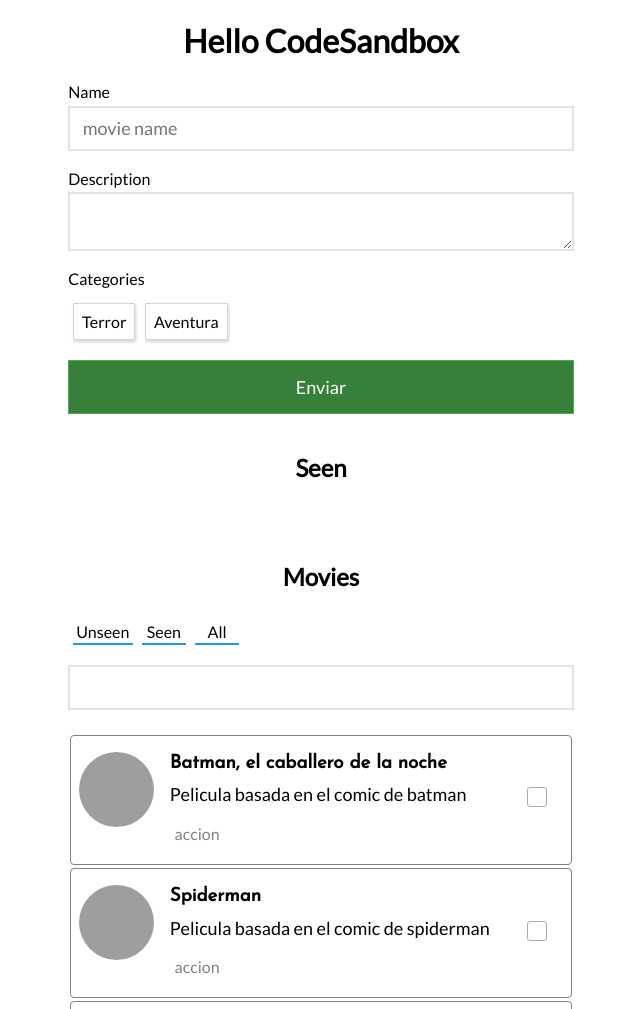
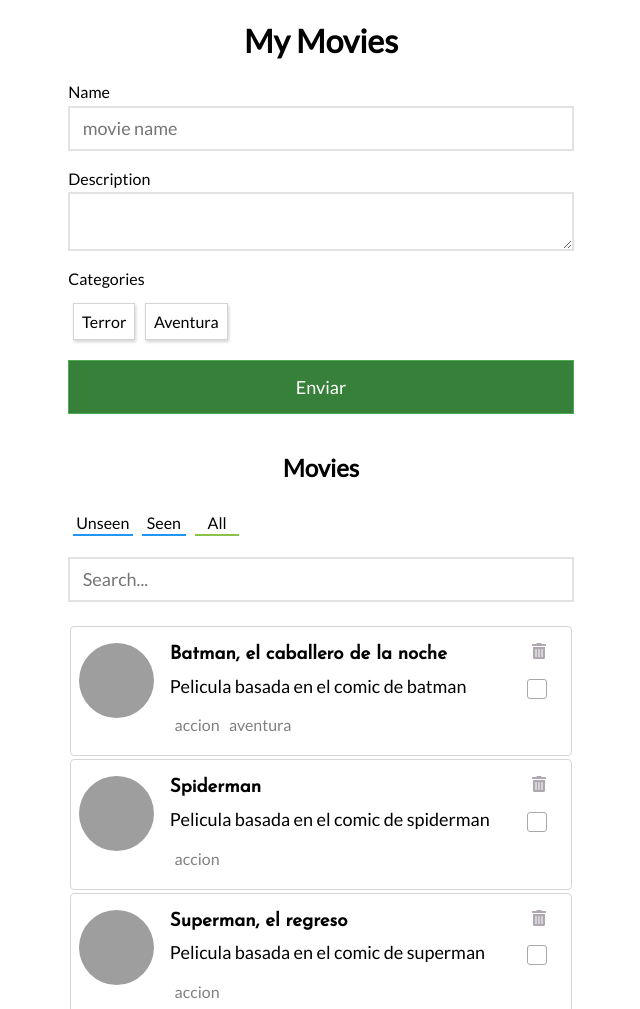
Before and after one commit to hlebon/movies, a React app: page / in a window 1280 px wide. Shown: the top 1009 px of the page, without its empty margins (319-959 px from the left). Built offline with nearby package versions, Linux system fonts and the light colour scheme; grey boxes are pictures that could not be loaded.

Commit message:
feat: FilterLink

```diff
--- a/package.json
+++ b/package.json
@@ -8,6 +8,7 @@
     "prop-types": "15.6.2",
     "react": "16.3.2",
     "react-dom": "16.3.2",
+    "react-icons": "3.0.5",
     "react-scripts": "1.1.4"
   },
   "devDependencies": {},
--- a/src/Movie.js
+++ b/src/Movie.js
@@ -1,12 +1,23 @@
 import React from "react";
 import PropTypes from "prop-types";
+import { FaTrashAlt } from "react-icons/fa";
 import Checkbox from "./Checkbox";
 
-function Movie({ movie, onCheck }) {
+function Movie({ movie, onCheck, onDelete }) {
   const { name, description, genres, status, image } = movie;
-  console.log(movie);
   return (
     <div className="movie">
+      <div style={{ position: "absolute", right: 0, padding: "0 1em" }}>
+        <FaTrashAlt
+          style={{ cursor: "pointer" }}
+          color="#afa7b1"
+          onClick={() => {
+            if (onDelete) {
+              onDelete(movie);
+            }
+          }}
+        />
+      </div>
       <div className="movie-content">
         <div>
           <img src={image} alt="Batman" />
@@ -41,7 +52,8 @@ Movie.propTypes = {
     image: PropTypes.string.isRequired,
     status: PropTypes.bool
   }).isRequired,
-  onCheck: PropTypes.func
+  onCheck: PropTypes.func,
+  onDelete: PropTypes.func
 };
 
 export default Movie;
--- a/src/Movies.js
+++ b/src/Movies.js
@@ -8,18 +8,22 @@ class Movies extends Component {
     return (
       <div className="movies">
         <h2>{title}</h2>
-        {movies.length > 0 && <div>{children}</div>}
+        <div>{children}</div>
         <ul>
           {movies.map(movie => {
             return (
               <li
                 key={movie.name}
                 style={{
-                  border: "1px solid gray",
+                  border: "1px solid #d6d6d6",
                   padding: ".5em"
                 }}
               >
-                <Movie movie={movie} onCheck={this.props.onCheck} />
+                <Movie
+                  movie={movie}
+                  onCheck={this.props.onCheck}
+                  onDelete={this.props.onDelete}
+                />
               </li>
             );
           })}
@@ -32,7 +36,8 @@ class Movies extends Component {
 Movies.propTypes = {
   movies: PropTypes.array.isRequired,
   displaySearch: PropTypes.bool,
-  onCheck: PropTypes.func.isRequired
+  onCheck: PropTypes.func.isRequired,
+  onDelete: PropTypes.func.isRequired
 };
 
 export default Movies;
--- a/src/MultiCheckBox.js
+++ b/src/MultiCheckBox.js
@@ -3,7 +3,7 @@ import PropTypes from "prop-types";
 
 class MultiCheckBox extends Component {
   state = {
-    values: []
+    values: this.props.activeValues
   };
 
   _onClick = e => {
@@ -14,6 +14,30 @@ class MultiCheckBox extends Component {
   };
 
   handleValues = value => {
+    if (this.props.multi) {
+      this.handleMultiValues(value);
+    } else {
+      this.handleSingleValue(value);
+    }
+  };
+
+  handleSingleValue = value => {
+    const { values } = this.state;
+    if (!values.includes(value)) {
+      this.setState(
+        {
+          values: value
+        },
+        () => {
+          if (this.props.onClick) {
+            this.props.onClick(this.state.values);
+          }
+        }
+      );
+    }
+  };
+
+  handleMultiValues = value => {
     const { values } = this.state;
     if (values.includes(value)) {
       this.setState(
@@ -40,14 +64,13 @@ class MultiCheckBox extends Component {
     }
   };
 
-  onClickStyle = clicked => {
+  activeBtnStyle = clicked => {
     let style = {};
     if (clicked && this.props.multi) {
       style = { backgroundColor: "#99c6f3" };
     } else if (clicked && !this.props.multi) {
-      style = { borderColor: "#99c6f3", outline: "none" };
+      style = { borderColor: "#8bc34a", outline: "none" };
     }
-    console.log("style", style);
     return style;
   };
 
@@ -64,7 +87,7 @@ class MultiCheckBox extends Component {
                 onClick={this._onClick}
                 value={value}
                 className={className}
-                style={this.onClickStyle(included)}
+                style={this.activeBtnStyle(included)}
               >
                 {value}
               </button>
@@ -79,13 +102,15 @@ class MultiCheckBox extends Component {
 MultiCheckBox.defaultProps = {
   values: [],
   className: "checkBtn",
-  multi: false
+  multi: false,
+  activeValues: []
 };
 
 MultiCheckBox.propTypes = {
   values: PropTypes.array.isRequired,
   className: PropTypes.string,
-  multi: PropTypes.bool
+  multi: PropTypes.bool,
+  activeValues: PropTypes.array
 };
 
 export default MultiCheckBox;
--- a/src/index.js
+++ b/src/index.js
@@ -10,7 +10,7 @@ const movies = [
   {
     name: "Batman, el caballero de la noche",
     description: "Pelicula basada en el comic de batman",
-    genres: ["accion"],
+    genres: ["accion", "aventura"],
     status: false,
     image: "https://i.ebayimg.com/images/g/z54AAOSw7p5ajZmL/s-l300.jpg"
   },
@@ -33,7 +33,8 @@ const movies = [
 class App extends React.Component {
   state = {
     movies: movies,
-    moviesSeen: []
+    filter: "All",
+    searchText: ""
   };
 
   _onSubmit = movie => {
@@ -50,7 +51,15 @@ class App extends React.Component {
     });
   };
 
-  _addToSeen1 = movie => {
+  _onDelete = movie => {
+    this.setState(currentState => {
+      return {
+        movies: currentState.movies.filter(m => m.name !== movie.name)
+      };
+    });
+  };
+
+  _onToggle = movie => {
     const { movies } = this.state;
     const position = this.state.movies.indexOf(movie);
     if (position >= 0) {
@@ -61,71 +70,63 @@ class App extends React.Component {
     }
   };
 
-  _addToSeen = movie => {
-    this.setState(currentApp => ({
-      movies: currentApp.movies.filter(m => m.name !== movie.name),
-      moviesSeen: [
-        ...currentApp.moviesSeen,
-        ...currentApp.movies.reduce((acc, current) => {
-          if (current.name === movie.name) {
-            acc.push({
-              ...current,
-              status: true
-            });
-          }
-          return acc;
-        }, [])
-      ]
-    }));
+  _onFilterList = filter => {
+    this.setState({
+      filter
+    });
   };
 
-  _removeFromSeen = movie => {
-    this.setState(currentApp => ({
-      moviesSeen: currentApp.moviesSeen.filter(m => m.name !== movie.name),
-      movies: [
-        ...currentApp.movies,
-        ...currentApp.moviesSeen.reduce((acc, current) => {
-          if (current.name === movie.name) {
-            acc.push({
-              ...current,
-              status: false
-            });
-          }
-          return acc;
-        }, [])
-      ]
-    }));
+  _onChange = e => {
+    const { name, value } = e.target;
+    this.setState({
+      [name]: value
+    });
+  };
+
+  handleFilteredMovies = ({ filter, movies }) => {
+    switch (filter.trim()) {
+      case "Unseen":
+        return movies.filter(m => !m.status);
+      case "Seen":
+        return movies.filter(m => m.status);
+      default:
+        return movies;
+    }
   };
 
   render() {
-    console.log("movieSeen", this.state.moviesSeen);
+    const movies = this.handleFilteredMovies(this.state).filter(v => {
+      return v.name
+        .trim()
+        .toLowerCase()
+        .includes(this.state.searchText.toLowerCase().trim());
+    });
     return (
       <div className="App">
-        <h1>Hello CodeSandbox</h1>
+        <h1>My Movies</h1>
         <div className="main">
           <CreateMovie onSubmit={this._onSubmit} />
           <br />
+
           <Movies
-            title="Seen"
-            movies={this.state.moviesSeen}
-            onCheck={this._removeFromSeen}
+            title="Movies"
+            movies={movies}
+            onCheck={this._onToggle}
+            onDelete={this._onDelete}
           >
             <MultiCheckBox
-              values={["Seen", "Unseen", "All"]}
+              onClick={this._onFilterList}
+              values={["Unseen", "Seen", "All"]}
+              activeValues={[this.state.filter]}
               className="filterLink"
             />
-          </Movies>
-          <br />
-          <Movies
-            title="Movies"
-            movies={this.state.movies}
-            onCheck={this._addToSeen1}
-          >
-            <MultiCheckBox
-              values={["Unseen", "Seen", "All"]}
-              className="filterLink"
+            <input
+              type="text"
+              placeholder="Search..."
+              name="searchText"
+              value={this.state.searchText}
+              onChange={this._onChange}
             />
-            <input type="text" />
           </Movies>
         </div>
       </div>
--- a/src/styles.css
+++ b/src/styles.css
@@ -61,6 +61,7 @@ label.checkbox img {
 
 /* Movie */
 div.movie {
+  position: relative;
   width: 100%;
   height: auto;
   display: flex;
```
